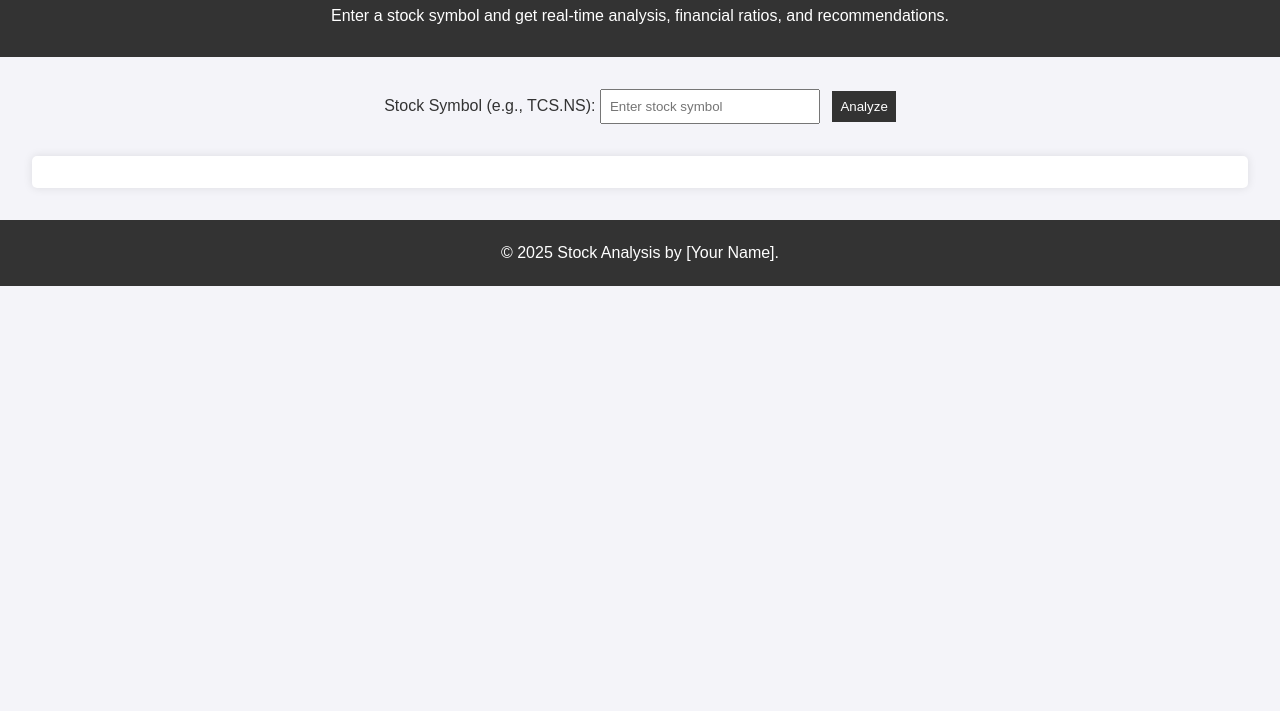
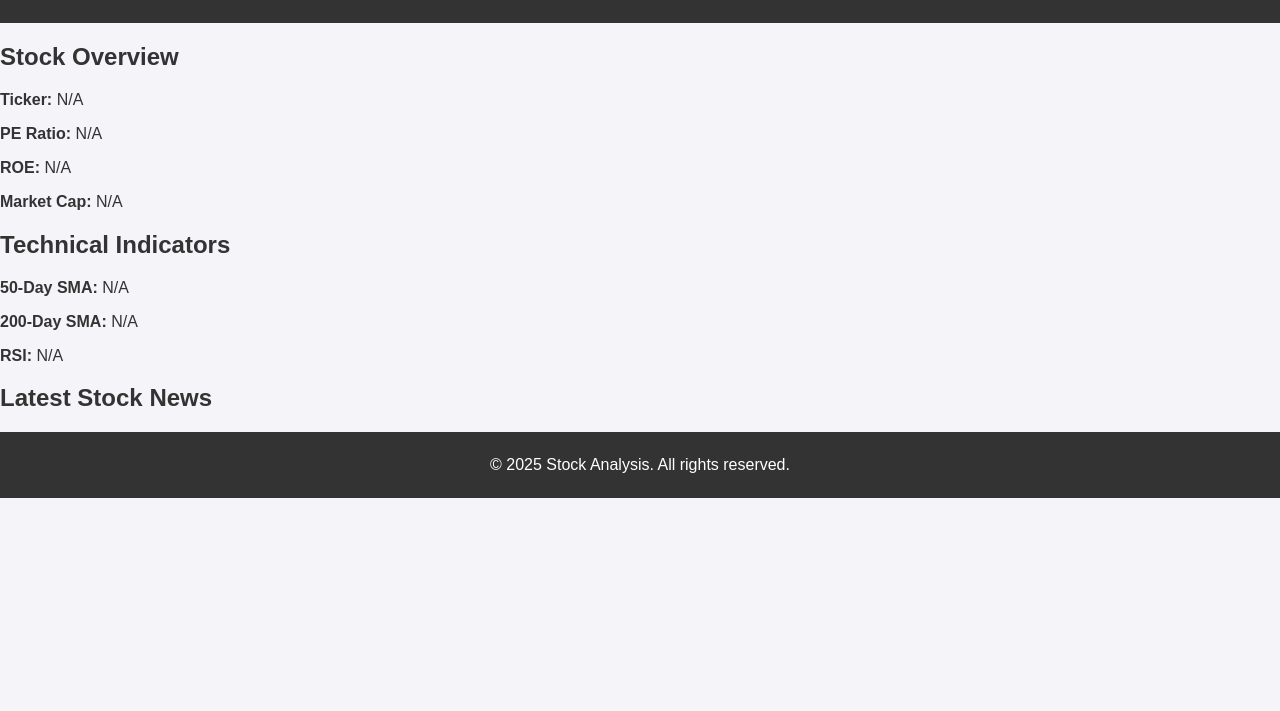
Before and after one commit to bkenterprise87/Bk-Stock-Analysis-Script, a plain HTML site: page index.html in a window 1280 px wide. Shown: the part 89-800 px from the top of the page. Drawn offline with Linux system fonts and the light colour scheme.

Commit message:
index.html

```diff
--- a/index.html
+++ b/index.html
@@ -8,24 +8,33 @@
 </head>
 <body>
     <header>
-        <h1>Stock Analysis</h1>
-        <p>Enter a stock symbol and get real-time analysis, financial ratios, and recommendations.</p>
+        <h1>Indian Stock Analysis</h1>
     </header>
 
-    <main>
-        <form id="stock-form">
-            <label for="stock-symbol">Stock Symbol (e.g., TCS.NS):</label>
-            <input type="text" id="stock-symbol" placeholder="Enter stock symbol" required>
-            <button type="submit">Analyze</button>
-        </form>
+    <div id="stock-analysis">
+        <h2>Stock Overview</h2>
+        <p><strong>Ticker:</strong> <span id="stock-ticker">N/A</span></p>
+        <p><strong>PE Ratio:</strong> <span id="pe-ratio">N/A</span></p>
+        <p><strong>ROE:</strong> <span id="roe">N/A</span></p>
+        <p><strong>Market Cap:</strong> <span id="market-cap">N/A</span></p>
+    </div>
 
-        <div id="results">
-            <!-- Results will be displayed here -->
-        </div>
-    </main>
+    <div id="technical-analysis">
+        <h2>Technical Indicators</h2>
+        <p><strong>50-Day SMA:</strong> <span id="sma50">N/A</span></p>
+        <p><strong>200-Day SMA:</strong> <span id="sma200">N/A</span></p>
+        <p><strong>RSI:</strong> <span id="rsi">N/A</span></p>
+    </div>
+
+    <div id="stock-news">
+        <h2>Latest Stock News</h2>
+        <ul id="news-list">
+            <!-- Latest News will be injected here -->
+        </ul>
+    </div>
 
     <footer>
-        <p>&copy; 2025 Stock Analysis by [Your Name].</p>
+        <p>&copy; 2025 Stock Analysis. All rights reserved.</p>
     </footer>
 
     <script src="script.js"></script>
```
